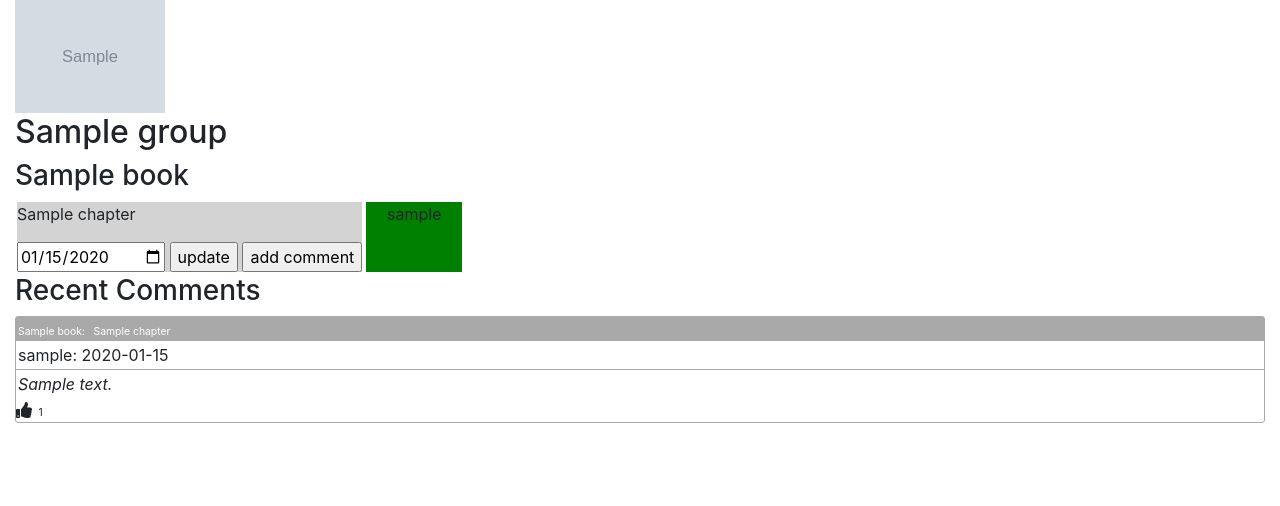
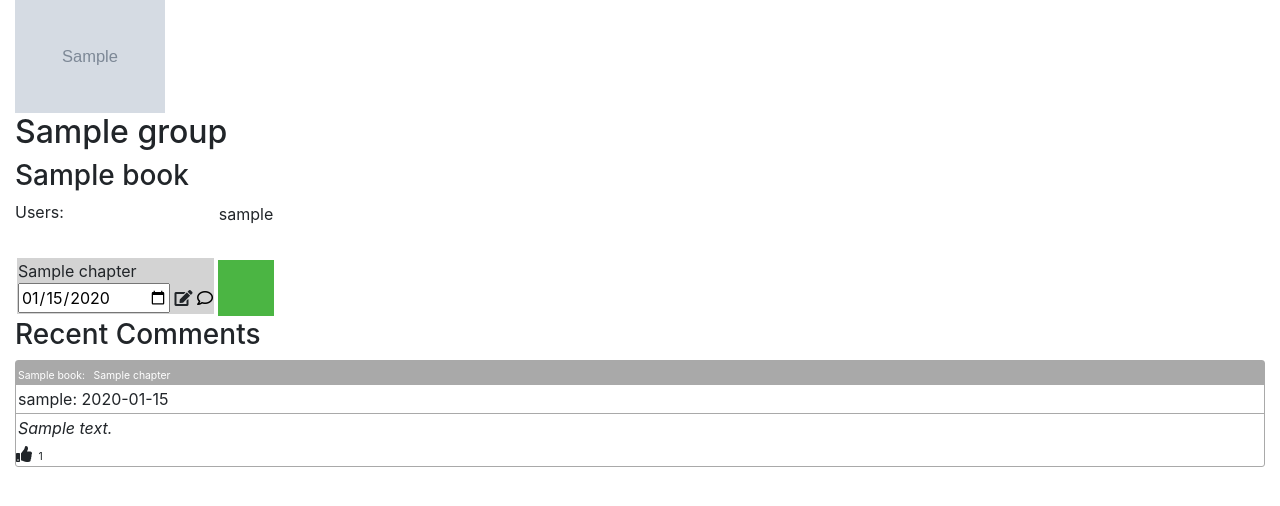
Before and after one commit to joshdbarton/nightstand-capstone, a Django app: page /groups/1 in a window 1280 px wide. Shown: the part 56-562 px from the top of the page. Run offline with Django 3.2, Linux system fonts and the light colour scheme; a user stored in the database is signed in; tables that the repository leaves empty hold one stand-in row (values such as "Sample post"); grey boxes marked "Sample" are stand-in pictures; some libraries are stand-ins or nearby versions.

Commit message:
added more style to the group view so that the grid doesn't break

```diff
--- a/nightstand_dashboard/static/nightstand_dashboard/main.css
+++ b/nightstand_dashboard/static/nightstand_dashboard/main.css
@@ -2,7 +2,7 @@
 Group Progress Box
 **************************/
 .reader-square-completed {
-    background-color: green;
+    background-color: #4BB543;
 }
 
 .reader-square {
@@ -10,7 +10,7 @@ Group Progress Box
 }
 
 .reader-square-overdue {
-    background-color: red;
+    background-color: #FF0000;
 }
 
 .reader-header {
@@ -19,7 +19,9 @@ Group Progress Box
 
 .group-chapter-card {
     background-color: lightgray;
+    width: 197px;
 }
+
 
 #readers-progress {
    display: flex;
@@ -36,7 +38,6 @@ Group Progress Box
 }
 
 .reader-div {
-    width: 100px;
     text-align: center;
 }
 
@@ -46,7 +47,10 @@ Group Progress Box
 }
 
 .square {
-    height: 70px;
+    height: 56px;
+    width: 56px;
+    word-break: break-all;
+    overflow: hidden;
 }
 
 
@@ -170,3 +174,18 @@ Book Detail Layout
 /**************************
 Group Detail Layout
 **************************/
+i:hover {
+    color:gray;
+}
+
+a i {
+    color: black;
+}
+
+.group-chapter-card {
+    padding: 1px;
+}
+
+.group-chapter-card p {
+    margin-bottom: 0;
+}
--- a/nightstand_dashboard/templates/nightstand_dashboard/book_view.html
+++ b/nightstand_dashboard/templates/nightstand_dashboard/book_view.html
@@ -15,11 +15,11 @@
 {% endif %}
     <p>Chapter: {{book_chapter.chapter}}</p>
     <input id="chapterDueDateField-{{book_chapter.id}}" type="date" value="{{book_chapter.duedate|date:'Y-m-d'}}"/>
-    <input class="duedate-update" id="chapterDueDate-{{book_chapter.id}}" type="button" value="update"/>
+    <i class="fas fa-edit duedate-update" id="chapterDueDate-{{book_chapter.id}}"></i>
     {% if not book_chapter.completed%}
     <input class="chapter-complete" id="chapter-{{book_chapter.id}}" type="button" value="completed"/>
     {% endif %}
-    <a href="/comment/{{book_chapter.chapter.id}}?next=book"><input type="button" value="add comment" /></a>
+    <a href="/comment/{{book_chapter.chapter.id}}?next=book"><i class="far fa-comment"></i></a>
 </div>
 {% endfor %}
 <div id="book-detail-comments">
@@ -40,5 +40,5 @@
         <span id="like-count-{{comment.id}}">{{comment.likes.count}}</span>
     </div>
     {% endfor %}
-</div>
+ </div>
 {% endblock %}
--- a/nightstand_dashboard/templates/nightstand_dashboard/group_detail.html
+++ b/nightstand_dashboard/templates/nightstand_dashboard/group_detail.html
@@ -10,21 +10,23 @@
     <h3>{{group.book}}</h3>
 </div>
 <div id="group-progress">
-        <div id="group-chapters">
+    <div id="group-chapters">
+            <div style="height: 56px;">Users:</div>
                 {% for chapter in group.groupchapter_set.all %}
                 <div class="group-chapter-card" id="chapter-card-{{chapter.id}}">
                     <p>{{chapter.chapter}}</p>
-                    <input id="groupDueDateField-{{chapter.id}}" type="date" value="{{chapter.duedate|date:'Y-m-d'}}"/>
-                    <input class="duedate-update" id="groupDueDate-{{chapter.id}}" type="button" value="update"/>
-                    <a href="/comment/{{chapter.chapter.id}}?next=group&id={{group.id}}"><input type="button" value="add comment" /></a>
+                    <input id="groupDueDateField-{{chapter.id}}" type="date" value="{{chapter.duedate|date:'Y-m-d'}}" style="width: 152px;"/>
+                    <i class="fas fa-edit duedate-update" id="groupDueDate-{{chapter.id}}"></i>
+                    <a href="/comment/{{chapter.chapter.id}}?next=group&id={{group.id}}"><i class="far fa-comment"></i></a>
                 </div>
                 {% endfor %}
         </div>
         <div id="readers-progress">
                 {% for reader, values in readers.items %}
-                    <div class="reader-div", id={{reader}}>
+                <div class="reader-div", id={{reader}}>
+                        <div class="square">{{reader}}</div>
                         {% for value in values %}
-                            <div class="square reader-square{{value}}"><p>{{reader}}</p></div>
+                            <div class="square reader-square{{value}}"></div>
                         {% endfor %}
                     </div>
                 {% endfor %}
```
